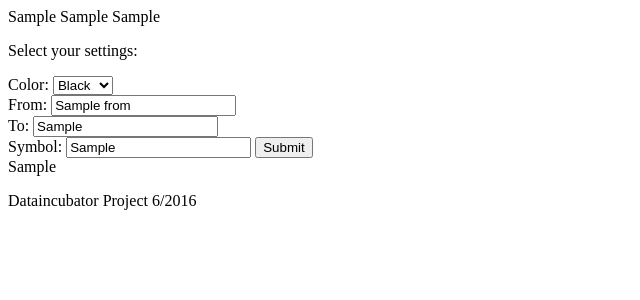
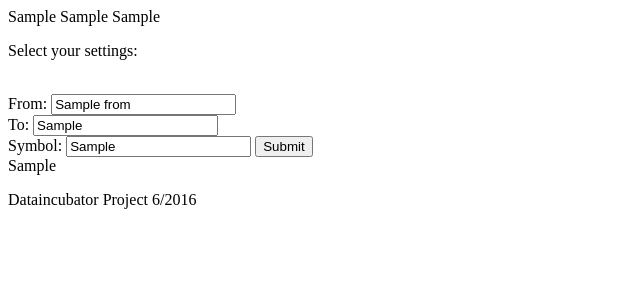
Before and after one commit to aschuss/DataIncubatorFlack, a Flask app: template templates/embed.html in a window 1280 px wide. Shown: the top 300 px of the page, without its empty margins (0-640 px from the left). Run offline with Flask 2, Linux system fonts and the light colour scheme; the template is opened without the code that fills it: most values are stand-ins (such as "Sample title", 1, 10 or a date in 2020); parts of the project's set-up code (start-up, migrations or seed data) failed here and were passed over.

Commit message:
Quandl no Color no NBR

```diff
--- a/app.py
+++ b/app.py
@@ -15,7 +15,10 @@ from bokeh.embed import components
 from bokeh.resources import INLINE
 from bokeh.templates import JS_RESOURCES, CSS_RESOURCES
 from bokeh.util.string import encode_utf8
-
+from dateutil.parser import parse
+import dateutil.relativedelta
+ #, relativedelta
+from datetime import datetime, date
 
 from bokeh.charts import TimeSeries, output_file, vplot
 YOURAPIKEY="WQxVvsi1gEbN8yfbQxUH"
@@ -40,33 +43,26 @@ def getitem(obj, item, default):
 
 @app.route("/")
 def nowbegin():
-    return graphstocks("AAPL")
+    edate = date.today().strftime("%Y-%m-%d")
+    sdate = date.today()-dateutil.relativedelta.relativedelta(months=1)
+    return(graphstocks("AAPL",sdate,edate,"Black"))
 
 
-def graphstocks(ssymbol):
-    """ Very simple embedding of a polynomial chart"""
-    # Grab the inputs arguments from the URL
-    # This is automated by the button
-    args = ["ADAM"]
-    args = request.args
 
-    # Get all the form arguments in the url with defaults
-    color = colors[getitem(args, 'color', 'Black')]
-    _from = int(getitem(args, '_from', 0))
-    to = int(getitem(args, 'to', 10))
-
-
+def graphstocks(ssymbol, sdate, edate,color):
     stock = ssymbol
-    api_url='https://www.quandl.com/api/v3/datasets/WIKI/%(symbol)s.json?api_key=%(key)s' % {"symbol":stock, "key":YOURAPIKEY}
+    if color not in colors:
+        color="Black"
+    api_url='https://www.quandl.com/api/v3/datasets/WIKI/%(symbol)s.json?api_key=%(key)s&start_date=%(sdate)s&end_date=%(edate)s' % {"symbol":stock, "key":YOURAPIKEY,"sdate":sdate, "edate":edate}
     session = requests.Session()
     session.mount('http://', requests.adapters.HTTPAdapter(max_retries=3))
     raw_data=session.get(api_url)
     aapl_stock=raw_data.json()
-
+    color="Black"
     cnames = aapl_stock['dataset']['column_names']
     df = pandas.DataFrame(aapl_stock['dataset']['data'],columns=cnames) # create dataframe and assign column names
     df['Date']=pandas.to_datetime(df['Date']) # convert Date column to DateTime in place
-    tsline = TimeSeries(df,x='Date', y='Close', ylabel=ssymbol+' Stock Prices', legend=True, color=color)
+    tsline = TimeSeries(df,x='Date', y='Close', ylabel=ssymbol+' Stock Prices', legend=True, color=colors[color])
     fig=vplot(tsline)
     # Configure resources to include BokehJS inline in the document.
     # For more details see:
@@ -98,8 +94,8 @@ def graphstocks(ssymbol):
         js_resources=js_resources,
         css_resources=css_resources,
         color=color,
-        _from=_from,
-        to=to,
+        _from=sdate,
+        to=edate,
         symbol_lulu=ssymbol
     )
     return encode_utf8(html)
@@ -108,18 +104,29 @@ def graphstocks(ssymbol):
 def butpush():
     if request.method =='GET':
         ssymbol="AAPL"
-        return(graphstocks(ssymbol))
+        edate = date.today().strftime("%Y-%m-%d")
+        sdate = date.today()-dateutil.relativedelta.relativedelta(months=1)
+        return(graphstocks(ssymbol,sdate,edate,"Black"))
     else:
         ssymbol=request.form['symbol_lulu']
-        return(graphstocks(ssymbol))
+        sdate = request.form['_from']
+        edate = request.form['to']
+        color = request.form['color']
+        try:
+            sdate = parse(sdate).strftime("%Y-%m-%d")
+            edate = parse(edate).strftime("%Y-%m-%d")
+        except ValueError:
+            edate = date.today().strftime("%Y-%m-%d")
+            sdate = date.today()-dateutil.relativedelta.relativedelta(months=1)
+        return(graphstocks(ssymbol,sdate,edate,color))
 
 
 
 
 def main():
-    app.debug = True
-    app.run()
-    #app.run(port=33507)   #before putting on heroku, take away debug and use port 33507
+    #app.debug = True
+    #app.run()
+    app.run(port=33507)   #before putting on heroku, take away debug and use port 33507
     #print "HI""hi"
 
 if __name__ == "__main__":
--- a/templates/embed.html
+++ b/templates/embed.html
@@ -18,13 +18,7 @@
     <! A simple form for changing the graph>
     <p> Select your settings: </p>
     <form name="color_button" method='post' action='butpush'>
-        Color:
-        <select name="color">
-            <option value="Red">Red</option>
-            <option value="Green">Green</option>
-            <option value="Blue">Blue</option>
-            <option selected="selected" value="Black">Black</option>
-        </select>
+
         <br>
         From:
         <input type="text" name="_from" value="{{ _from }}">
```
